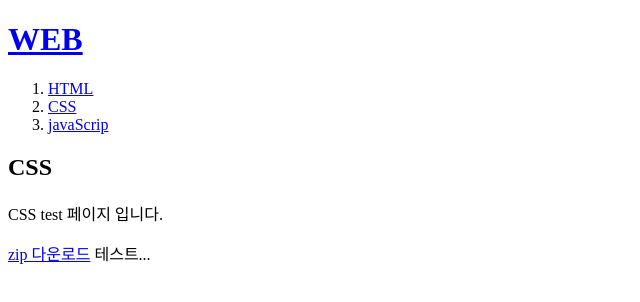
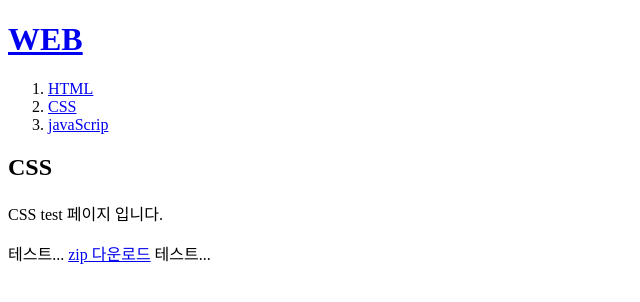
Before and after one commit to ryujewon/web1, a plain HTML site: page 2.html in a window 1280 px wide. Shown: the whole page, without its empty margins (0-640 px from the left). Drawn offline with Linux system fonts and the light colour scheme.

Commit message:
Add files via upload

```diff
--- a/2.html
+++ b/2.html
@@ -13,6 +13,7 @@
     </ol>
     <h2>CSS</h2>
     <p>CSS test 페이지 입니다.</p>
+    테스트...
     <a class="btn" href="index.zip" download>zip 다운로드</a>
     테스트...
   </body>
```
